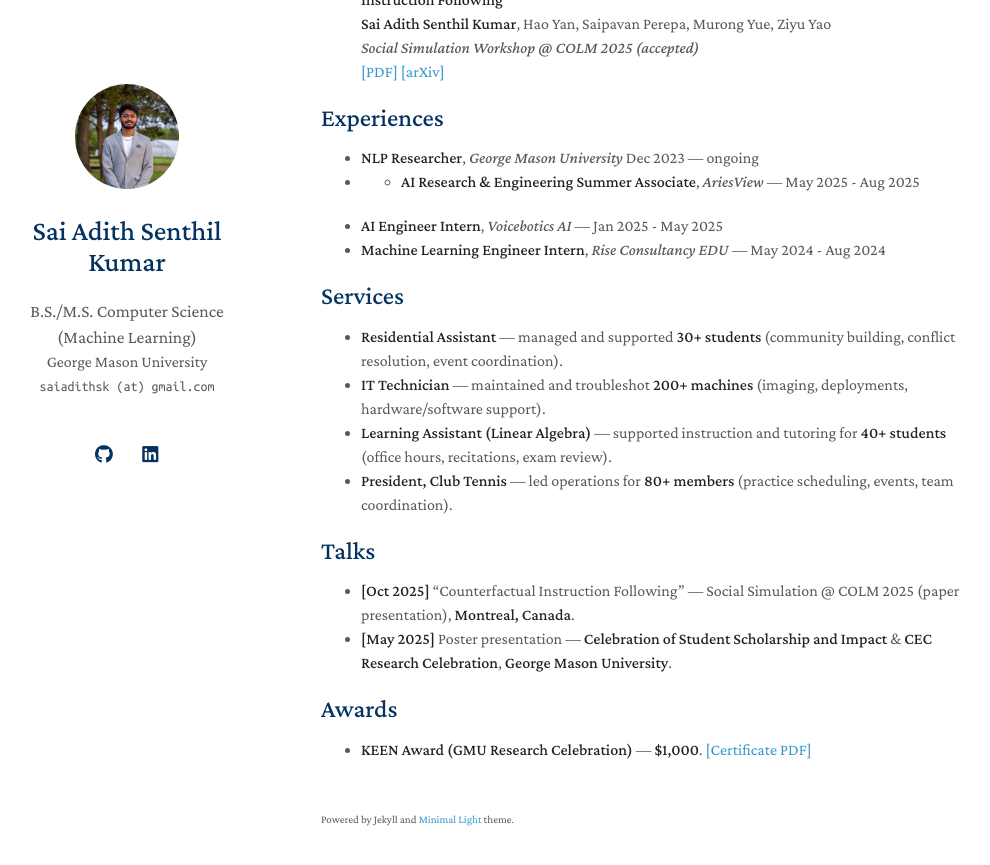
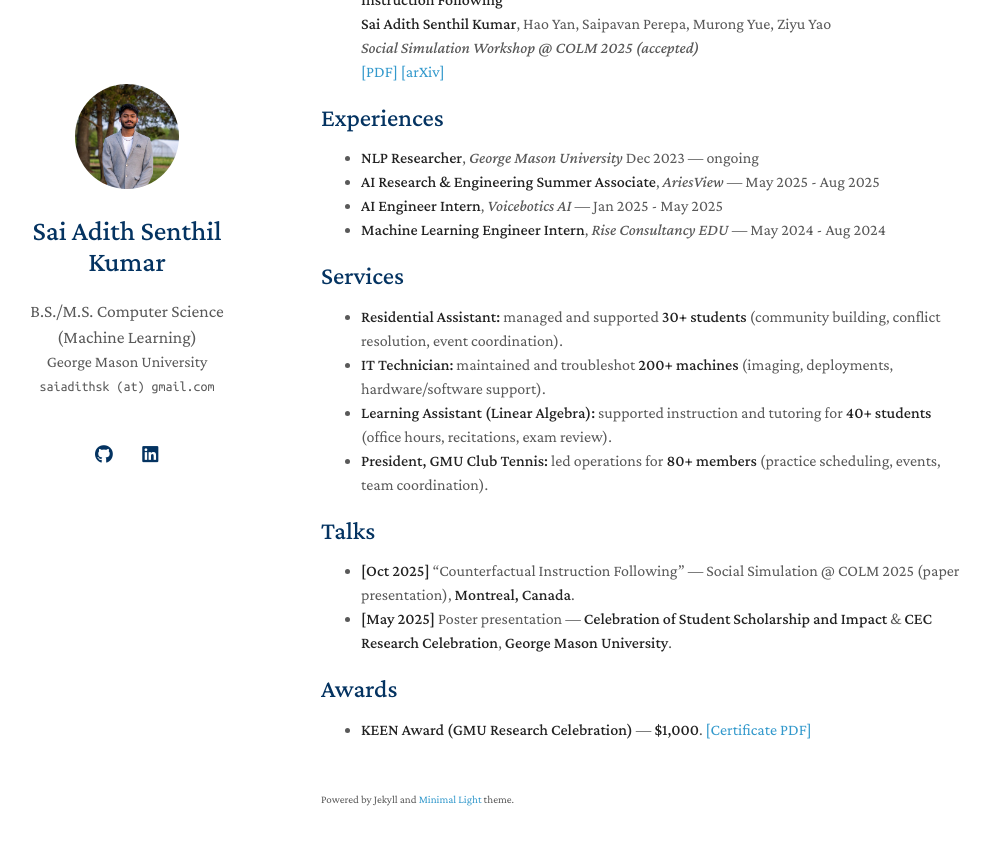
Before and after one commit to SAI-ADITH/SAI-ADITH.github.io, a Jekyll site: the page built from index.md, in a window 1280 px wide and 900 px high, scrolled down 901 px. Shown: the top 865 px of the window, without its empty margins (149-1139 px from the left). Built offline with Jekyll 4.4.1, drawn with Linux system fonts in a browser that asks for light colours; a style sheet for code colours, icons or effects is not loaded; our own code applies the rules of GitHub Pages for plain Markdown files; some of the changed text lies outside the part shown.

Commit message:
Fix punctuation and formatting in index.md
Removed unnecessary punctuation in sentences for clarity.

```diff
--- a/index.md
+++ b/index.md
@@ -8,7 +8,7 @@
 
 My work focuses on **LLM interpretability and instruction-following**, with an emphasis on **activation-level methods** (e.g., sparse autoencoders), **persona simulation**, and **reasoning efficiency** (“thinking” vs. “no-thinking” behaviors under strict constraints).
 
-In industry, I’ve built and deployed end-to-end AI systems — including **OCR + RAG pipelines** and **real-time insight generation** — with a focus on measurable improvements in **accuracy, latency, and reliability**.
+In industry, I’ve built and deployed end-to-end AI systems including **OCR + RAG pipelines** and **real-time insight generation** with a focus on measurable improvements in **accuracy, latency, and reliability**.
 
 ## Research Interests
 
@@ -35,16 +35,16 @@
 ## Experiences
 
 - **NLP Researcher**, *George Mason University* Dec 2023 — ongoing
-- - **AI Research & Engineering Summer Associate**, *AriesView* — May 2025 - Aug 2025
+- **AI Research & Engineering Summer Associate**, *AriesView* — May 2025 - Aug 2025
 - **AI Engineer Intern**, *Voicebotics AI* — Jan 2025 - May 2025
 - **Machine Learning Engineer Intern**, *Rise Consultancy EDU* — May 2024 - Aug 2024
 
 ## Services
 
-- **Residential Assistant** — managed and supported **30+ students** (community building, conflict resolution, event coordination).
-- **IT Technician** — maintained and troubleshot **200+ machines** (imaging, deployments, hardware/software support).
-- **Learning Assistant (Linear Algebra)** — supported instruction and tutoring for **40+ students** (office hours, recitations, exam review).
-- **President, Club Tennis** — led operations for **80+ members** (practice scheduling, events, team coordination).
+- **Residential Assistant:** managed and supported **30+ students** (community building, conflict resolution, event coordination).
+- **IT Technician:** maintained and troubleshot **200+ machines** (imaging, deployments, hardware/software support).
+- **Learning Assistant (Linear Algebra):** supported instruction and tutoring for **40+ students** (office hours, recitations, exam review).
+- **President, GMU Club Tennis:** led operations for **80+ members** (practice scheduling, events, team coordination).
 
 ## Talks
 
```
